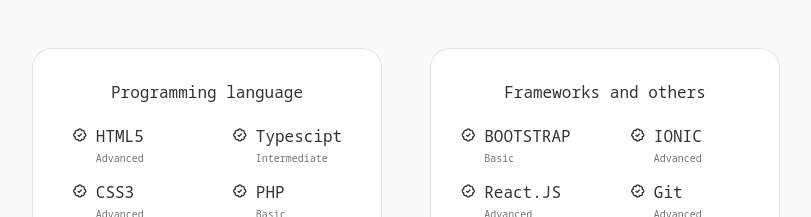
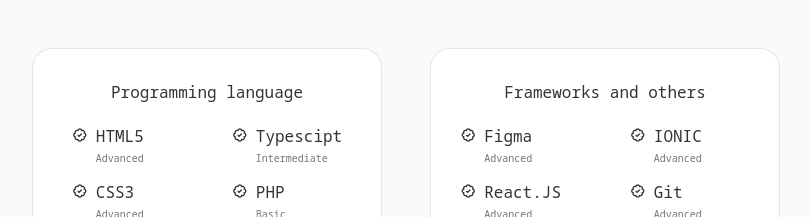
Before and after one commit to anyemedola/anye-portfolio, a React (Create React App) app: page / in a window 1280 px wide. Shown: the part 1620-1837 px from the top of the page, without its empty margins (234-1045 px from the left). Built offline with nearby package versions, Linux system fonts and the light colour scheme.

Commit message:
Update Frameworks.jsx

```diff
--- a/src/components/Skills/Frameworks.jsx
+++ b/src/components/Skills/Frameworks.jsx
@@ -11,8 +11,8 @@
             <i class="bx bx-badge-check"></i>
 
             <div>
-              <h3 className="skills_name">BOOTSTRAP</h3>
-              <span className="skills_level">Basic</span>
+              <h3 className="skills_name">Figma</h3>
+              <span className="skills_level">Advanced</span>
             </div>
           </div>
 
```
